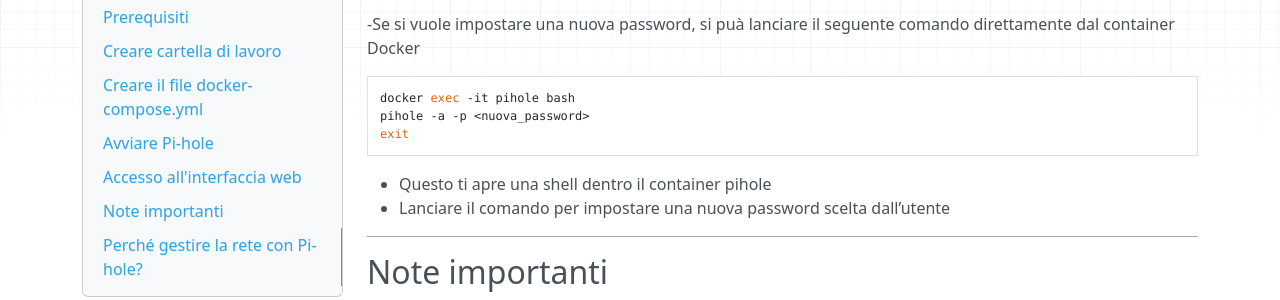
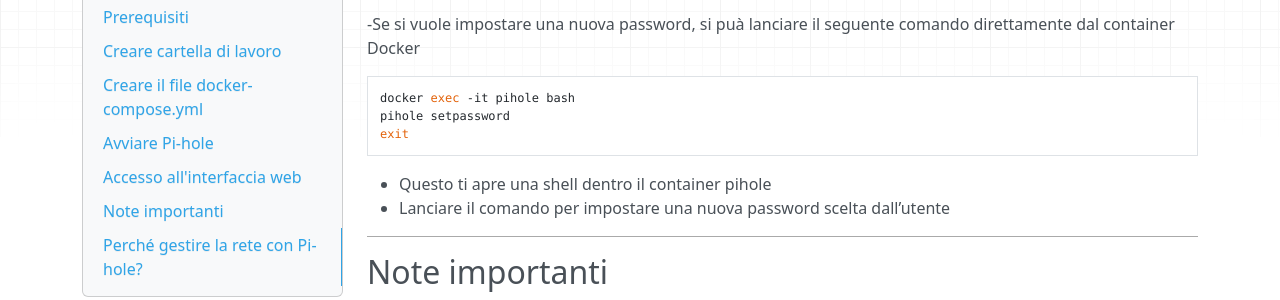
Before and after one commit to masilib/nextcloud-proxmox-lan, an MkDocs documentation site: the page built from docs/03-installazione-pihole.md, in a window 1280 px wide and 900 px high, scrolled down 2355 px. Shown: the part 169-469 px from the top of the window. Built offline with MkDocs 1.6.1, drawn with Linux system fonts in a browser that asks for light colours; nearby versions of some CDN libraries.

Commit message:
Update 03-installazione-pihole.md

````diff
--- a/docs/03-installazione-pihole.md
+++ b/docs/03-installazione-pihole.md
@@ -132,7 +132,7 @@ http://192.168.1.80:8089
 
 ```bash
 docker exec -it pihole bash
-pihole -a -p <nuova_password>
+pihole setpassword
 exit
 ```
 - Questo ti apre una shell dentro il container pihole
````
